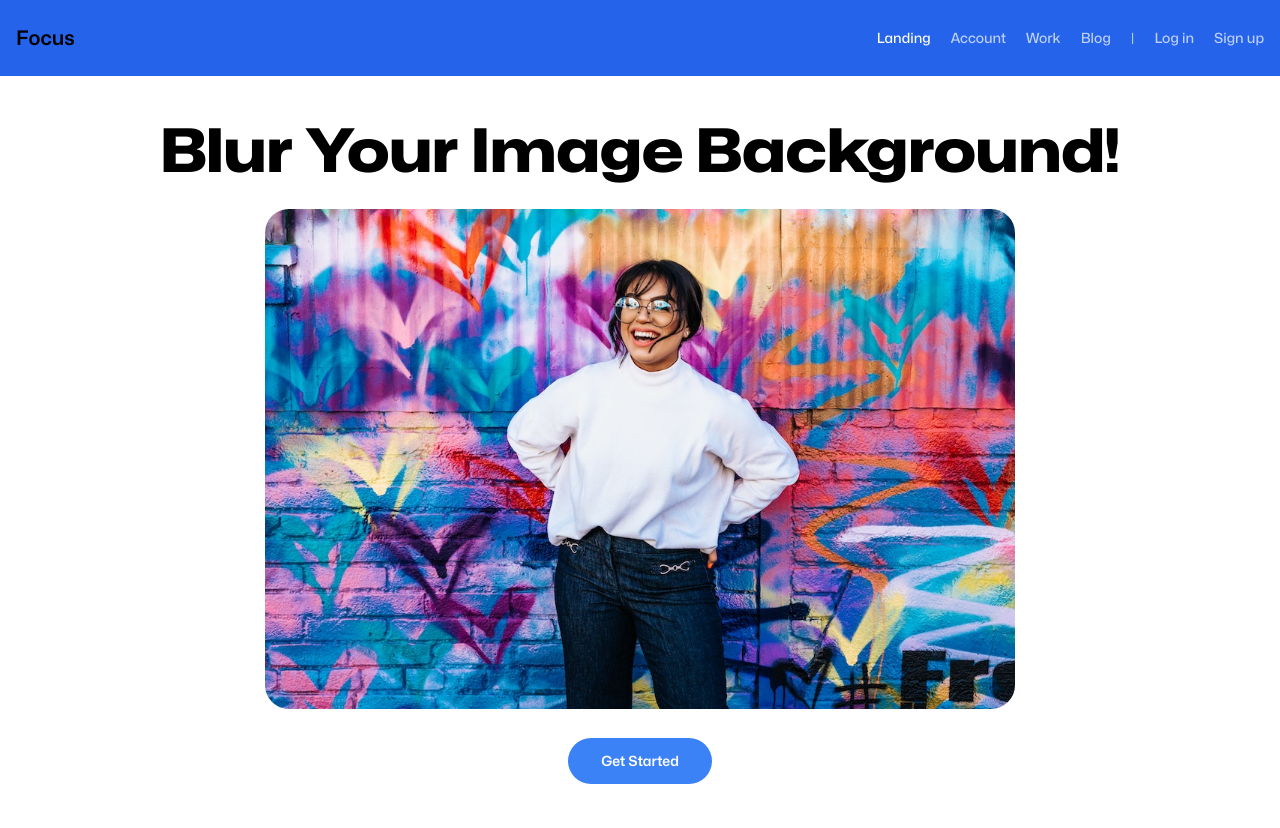
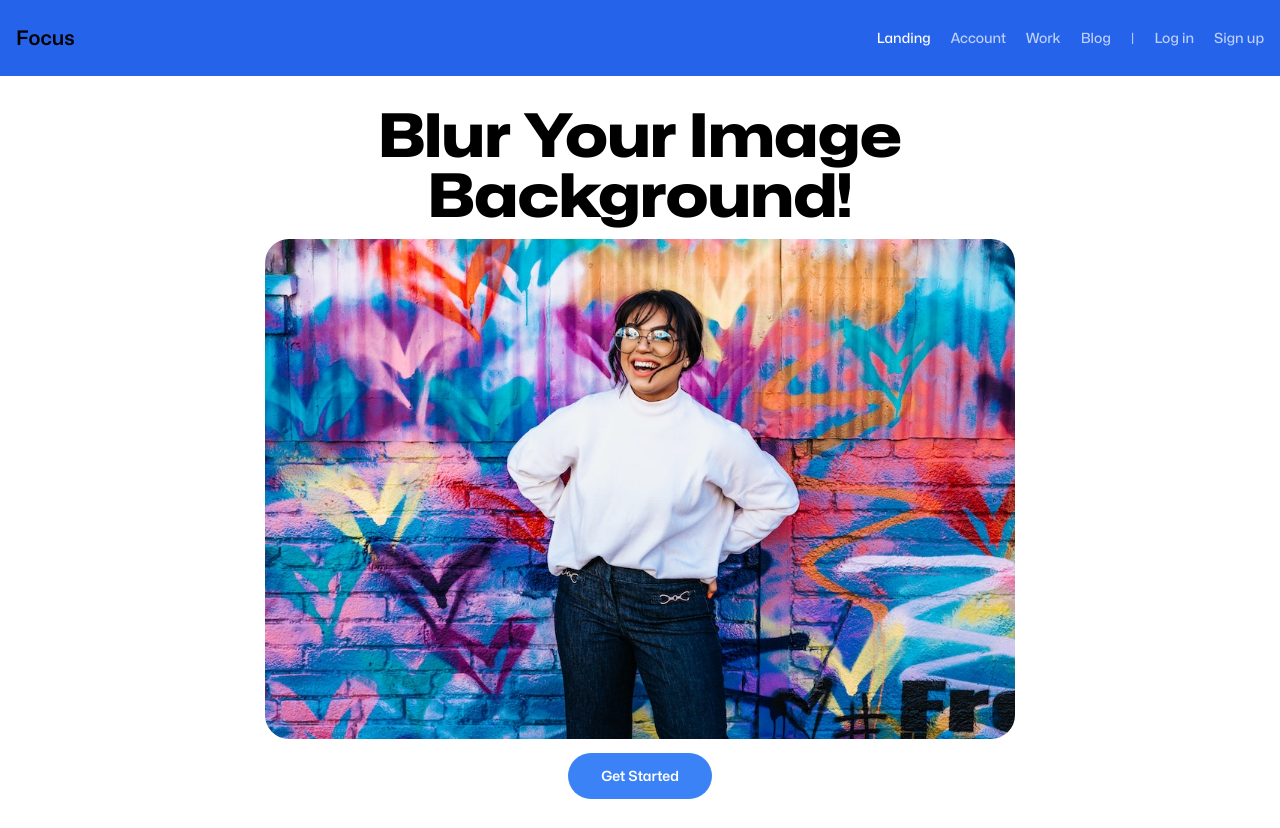
Before and after one commit to ConkCodes/bgblur-frontend, a React (Vite) app: page / in a window 1280 px wide. Built offline with nearby package versions, Linux system fonts and the light colour scheme.

Commit message:
finished landing for now

```diff
--- a/src/components/Landing.jsx
+++ b/src/components/Landing.jsx
@@ -1,7 +1,7 @@
 
 function Landing() {
   return (
-    <div className="p-4">
+    <div className="p-4 sm:px-16 lg:px-64">
       <div className="text-center flex flex-col items-center justify-evenly h-[90vh]">
         <h1 className="text-3xl sm:text-6xl font-extrabold">Blur Your Image Background!</h1>
         <img src="src\assets\sample_image.jpg" alt="image" className="w-[750px] h-auto rounded-3xl"/>
```
